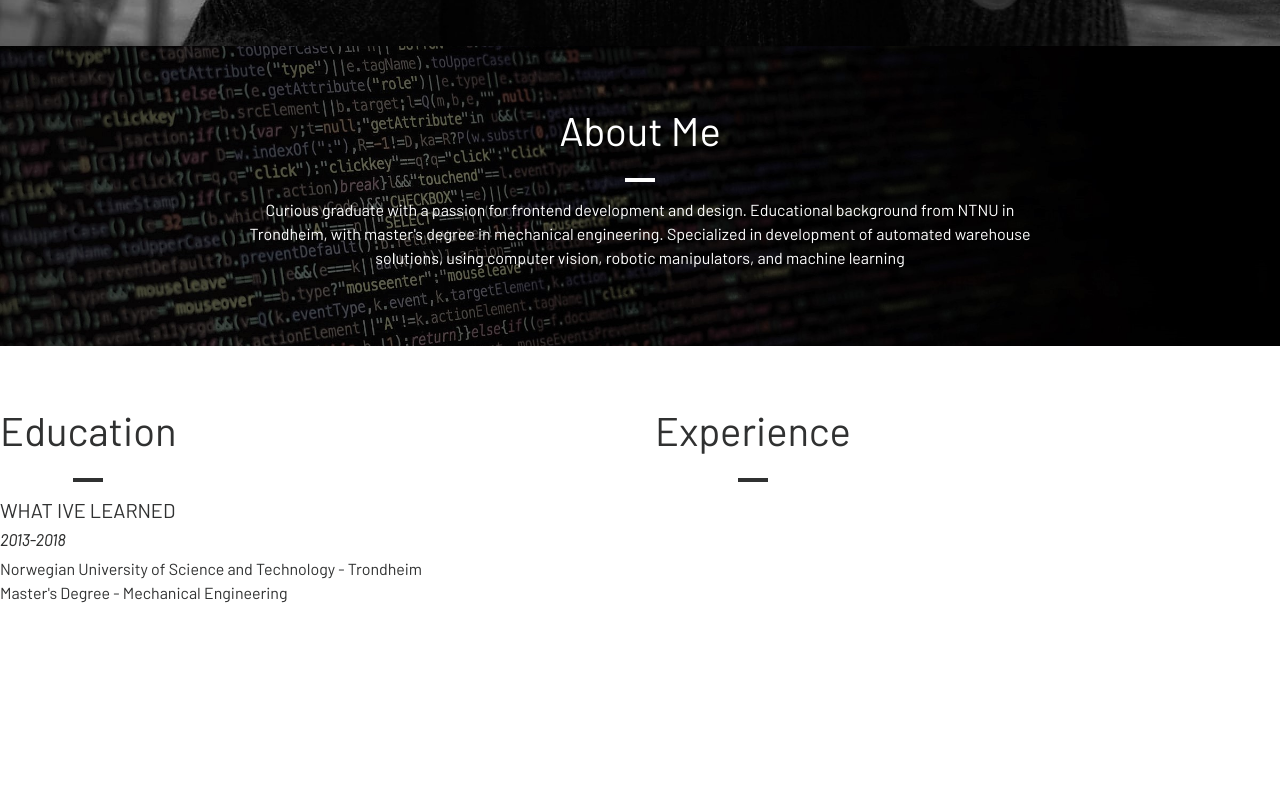
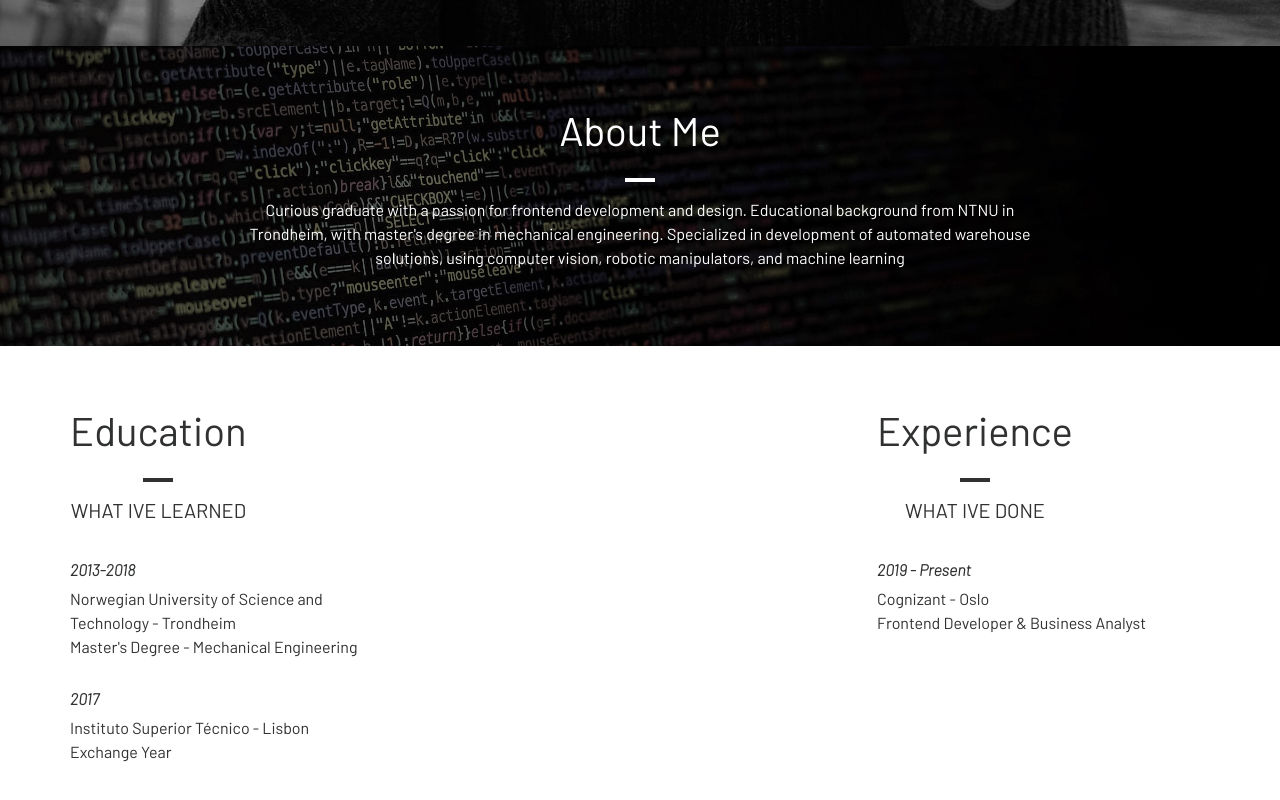
Before and after one commit to osterdalh/online-resume, a React (Create React App) app: page / in a window 1280 px wide. Shown: the part 914-1714 px from the top of the page. Before the commit the page ends 1579 px from the top, so only its background shows below. Built offline with nearby package versions, Linux system fonts and the light colour scheme.

Commit message:
eduaction and experience styled end positioned

```diff
--- a/src/components/EducationAndExperience/EducationAndExperience.js
+++ b/src/components/EducationAndExperience/EducationAndExperience.js
@@ -6,21 +6,37 @@ import ListItem from '../ListItem/ListItem'
 
 const EducationAndExperience = () => {
     return (
-        <div className="EducationAndExperience">
+        <div className="container EducationAndExperience">
             <div className="row">
                 <div className="col-6">
-                    <div className="content-fit">
-                        <Header className="" heading="Education" theme="dark"></Header>
-                        <h5>WHAT IVE LEARNED</h5>
-                        <ListItem
+                    <div className="colWidth">
+                        <Header className="" heading="Education" theme="dark">
+                            <h5>WHAT IVE LEARNED</h5>
+
+                        </Header>
+                        <ListItem className="ListItem"
                             years="2013-2018"
                             title="Norwegian University of Science and Technology - Trondheim"
                             subtitle="Master's Degree - Mechanical Engineering"></ListItem>
+                        <ListItem className="ListItem"
+                            years="2017"
+                            title="Instituto Superior Técnico - Lisbon"
+                            subtitle="Exchange Year"></ListItem>
                     </div>
+
 
                 </div>
                 <div className="col-6">
-                    <Header heading="Experience" theme="dark"></Header>
+                    <div className="colWidth float-right">
+                        <Header heading="Experience" theme="dark">
+                            <h5>WHAT IVE DONE</h5>
+
+                        </Header>
+                        <ListItem className="ListItem"
+                            years="2019 - Present"
+                            title="Cognizant - Oslo"
+                            subtitle="Frontend Developer & Business Analyst"></ListItem>
+                    </div>
 
                 </div>
 
--- a/src/components/EducationAndExperience/EducationAndExperience.scss
+++ b/src/components/EducationAndExperience/EducationAndExperience.scss
@@ -3,4 +3,10 @@
     .fit-content{
         width: fit-content;
     }
+    .ListItem{
+        padding-top: 30px;
+    }
+    .colWidth{
+        width: 60%;
+    }
 }
--- a/src/components/Header/Header.js
+++ b/src/components/Header/Header.js
@@ -1,14 +1,13 @@
 import React from 'react'
 import './Header.scss'
 
-const Header = ({ heading, theme }) => {
-
+const Header = ({ heading, theme, children }) => {
     return (
         <div className={`Header ${theme}`}>
             <h1 className="pb-3 text-center position-relative">{heading}
             </h1>
             <div className="underline mb-3"></div>
-
+        <span className="text-center">{children}</span>
         </div>
     )
 }
```
